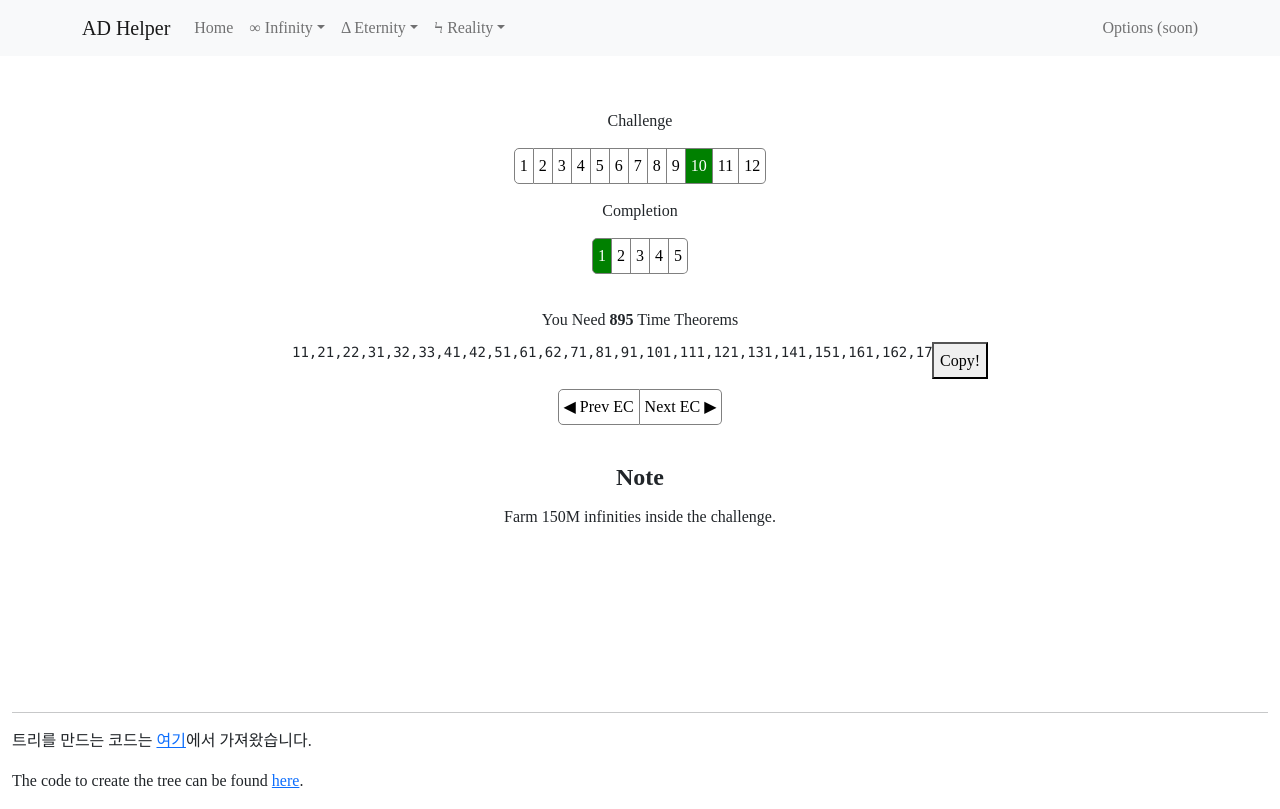
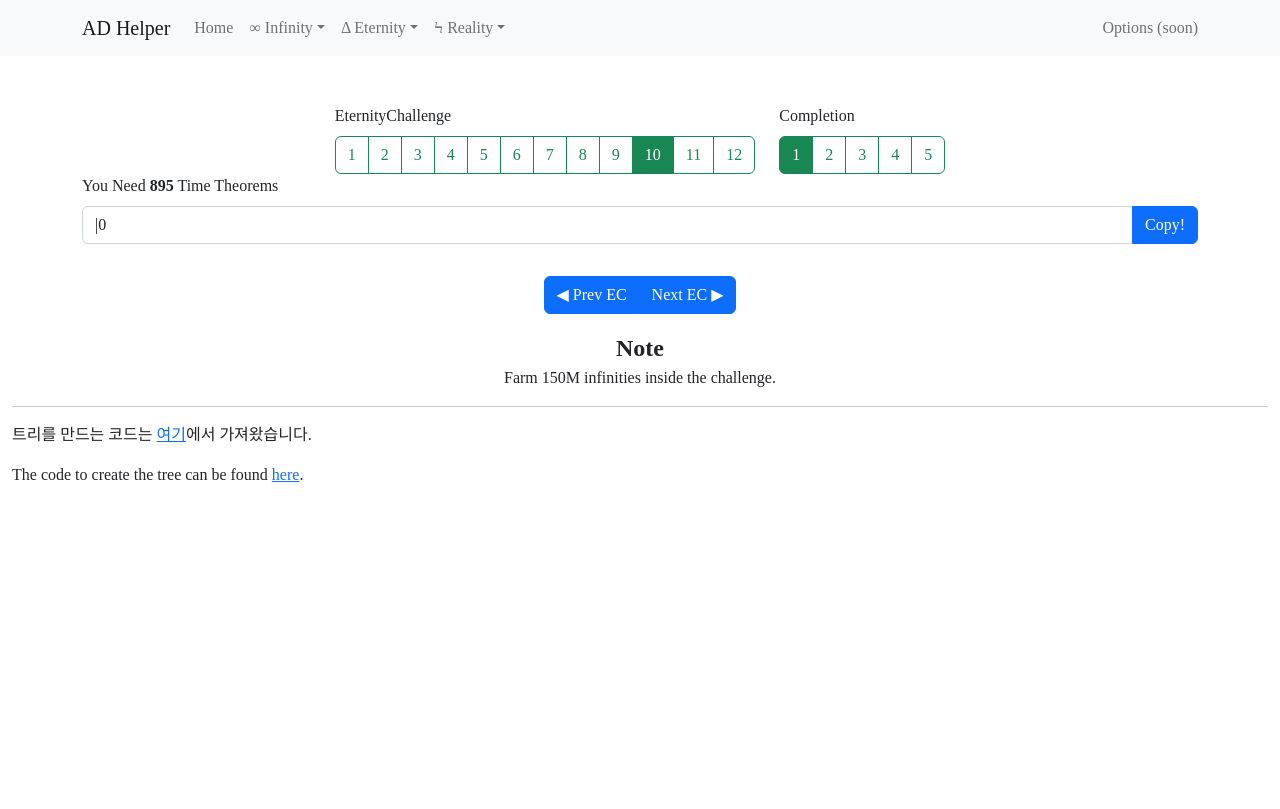
Before and after one commit to changwook987/antimatter-dimensions-helper, a React (Create React App) app: page /ec in a window 1280 px wide. Both pictures are taken after a click on the button "10". Built offline with nearby package versions, Linux system fonts and the light colour scheme; a web font is replaced by a local one; what break_infinity.js would draw is missing.

Commit message:
change style

```diff
--- a/src/components/CopyButton.tsx
+++ b/src/components/CopyButton.tsx
@@ -1,12 +1,41 @@
-import { PropsWithChildren } from "react";
+import { PropsWithChildren, useEffect, useState } from "react";
+import { Button, OverlayTrigger, Tooltip, TooltipProps } from "react-bootstrap";
 
 interface CopyButtonProps extends PropsWithChildren {
     text: string;
 }
 
 export const CopyButton = (props: CopyButtonProps) => {
+    const [getShow, setShow] = useState(false);
+    const [getTimeoutFunc, setTimeoutFunc] = useState<NodeJS.Timeout | null>(
+        null
+    );
     const copy = () => {
         navigator.clipboard.writeText(props.text);
+        setShow(true);
+        setTimeoutFunc(
+            setTimeout(() => {
+                setShow(false);
+            }, 2000)
+        );
     };
-    return <button onClick={copy}>{props.children}</button>;
+    const renderTooltip = (props: TooltipProps) => {
+        return <Tooltip {...props}>Copied!</Tooltip>;
+    };
+    useEffect(
+        () => () => {
+            if (getTimeoutFunc) clearTimeout(getTimeoutFunc);
+        },
+        [getTimeoutFunc]
+    );
+    return (
+        <OverlayTrigger
+            placement="top"
+            delay={{ show: 250, hide: 250 }}
+            show={getShow}
+            overlay={renderTooltip}
+        >
+            <Button onClick={copy}>{props.children}</Button>
+        </OverlayTrigger>
+    );
 };
--- a/src/components/Horizontal.tsx
+++ /dev/null
@@ -1,9 +0,0 @@
-import styled from "styled-components";
-
-export const Horizontal = styled.div`
-    display: flex;
-    flex-direction: row;
-    position: relative;
-    justify-content: center;
-    margin-bottom: 10px;
-`;
--- a/src/routes/EternityChallenge.tsx
+++ b/src/routes/EternityChallenge.tsx
@@ -1,45 +1,8 @@
 import { useEffect, useState } from "react";
-import { FullScreen } from "../components/FullScreen";
-import { Horizontal } from "../components/Horizontal";
 import { findEC, order } from "../utils/databases/eternitychallenges";
 import { CopyButton } from "../components/CopyButton";
-import styled from "styled-components";
-
-const WrapPre = styled.pre`
-    overflow: scroll;
-    width: 80%;
-`;
-
-const Button = styled(CopyButton)`
-    width: 20%;
-`;
-
-const SelectButton = styled.button<{ selected?: boolean }>`
-    background-color: ${(props) => (props.selected ? "green" : "white")};
-    color: ${(props) => (props.selected ? "white" : "black")};
-    border: 1px gray solid;
-    padding: 5px;
-    text-align: center;
-    transition: 0.2s;
-    border-left: none;
-    &:first-child {
-        border-left: 1px gray solid;
-        border-top-left-radius: 5px;
-        border-bottom-left-radius: 5px;
-    }
-    &:last-child {
-        border-top-right-radius: 5px;
-        border-bottom-right-radius: 5px;
-    }
-    &:hover {
-        background-color: ${(props) => (props.selected ? "green" : "gray")};
-    }
-`;
-
-const StyledSpan = styled.span`
-    display: inline-block;
-    padding: 5px;
-`;
+import { Button, Col, Container, Form, Row } from "react-bootstrap";
+import InputGroup from "react-bootstrap/InputGroup";
 
 export const EternityChallge = () => {
     const [getChallenge, setChallenge] = useState(1);
@@ -103,72 +66,99 @@ export const EternityChallge = () => {
     });
 
     return (
-        <FullScreen>
-            <Horizontal>
-                <StyledSpan>Challenge</StyledSpan>
-            </Horizontal>
-            <Horizontal>
+        <Container className="mt-5">
+            <Row className="justify-content-center">
+                <Col xs="auto">
+                    <Form.Label htmlFor="challenge">
+                        EternityChallenge
+                    </Form.Label>
+                    <InputGroup id="challenge">
                         {[1, 2, 3, 4, 5, 6, 7, 8, 9, 10, 11, 12].map((n) => {
                             return (
-                        <SelectButton
+                                <Button
                                     key={n}
-                            onClick={() => {
-                                setChallenge(n);
-                            }}
-                            selected={getChallenge === n}
+                                    onClick={() => setChallenge(n)}
+                                    variant={`${
+                                        getChallenge === n
+                                            ? "success"
+                                            : "outline-success"
+                                    }`}
                                 >
                                     {n}
-                        </SelectButton>
+                                </Button>
                             );
                         })}
-            </Horizontal>
-            <Horizontal>
-                <StyledSpan>Completion</StyledSpan>
-            </Horizontal>
-            <Horizontal>
+                    </InputGroup>
+                </Col>
+                <Col xs="auto">
+                    <Form.Label htmlFor="completion">Completion</Form.Label>
+                    <InputGroup id="completion">
                         {[1, 2, 3, 4, 5].map((n) => {
                             return (
-                        <SelectButton
+                                <Button
                                     key={n}
                                     onClick={() => {
                                         setCompletion(n);
                                     }}
-                            selected={getCompletion === n}
+                                    variant={`${
+                                        getCompletion === n
+                                            ? "success"
+                                            : "outline-success"
+                                    }`}
                                 >
                                     {n}
-                        </SelectButton>
+                                </Button>
                             );
                         })}
-            </Horizontal>
-            <br />
-            <Horizontal>
-                <span>
+                    </InputGroup>
+                </Col>
+            </Row>
+            <Row>
+                <Col xs="auto">
+                    <Form.Label htmlFor="tree">
                         You Need <b>{getTheorems}</b> Time Theorems
-                </span>
-            </Horizontal>
-            <Horizontal>
-                <WrapPre>{getTree}</WrapPre>
-                <Button text={getTree}>Copy!</Button>
-            </Horizontal>
-            <Horizontal>
-                <SelectButton onClick={prevEC}>◀ Prev EC</SelectButton>
-                <SelectButton onClick={nextEC}>Next EC ▶</SelectButton>
-            </Horizontal>
+                    </Form.Label>
+                </Col>
+            </Row>
+            <InputGroup id="tree">
+                <Form.Control
+                    as="textarea"
+                    style={{ resize: "none" }}
+                    readOnly
+                    rows={1}
+                >
+                    {getTree}
+                </Form.Control>
+                <CopyButton text={getTree}>Copy!</CopyButton>
+            </InputGroup>
+            <Row className="mt-3 justify-content-center">
+                <Col xs="auto">
+                    <InputGroup className="mt-3">
+                        <Button onClick={prevEC}>◀ Prev EC</Button>
+                        <Button onClick={nextEC}>Next EC ▶</Button>
+                    </InputGroup>
+                </Col>
+            </Row>
             {getNote && (
-                <div>
-                    <br />
-                    <Horizontal>
-                        <span style={{ fontWeight: "bold", fontSize: "1.5em" }}>
+                <>
+                    <Row className="mt-3">
+                        <Col
+                            style={{
+                                fontWeight: "bold",
+                                fontSize: "1.5em",
+                                textAlign: "center",
+                            }}
+                        >
                             Note
-                        </span>
-                    </Horizontal>
-                    <Horizontal>
-                        <div style={{ width: "50em", textAlign: "center" }}>
+                        </Col>
+                    </Row>
+                    <Row>
+                        <Col style={{ width: "50em", textAlign: "center" }}>
                             {getNote}
-                        </div>
-                    </Horizontal>
-                </div>
+                        </Col>
+                    </Row>
+                </>
             )}
-        </FullScreen>
+        </Container>
     );
 };
--- a/src/routes/Home.tsx
+++ b/src/routes/Home.tsx
@@ -1,6 +1,7 @@
 import { useEffect } from "react";
 import { FullScreen } from "../components/FullScreen";
 import { useNavigate, useSearchParams } from "react-router-dom";
+import { keyframes, styled } from "styled-components";
 
 export const Home = () => {
     const [getSearchParams] = useSearchParams();
--- a/src/routes/TimeStudy.tsx
+++ b/src/routes/TimeStudy.tsx
@@ -2,19 +2,9 @@ import { ChangeEventHandler, useEffect, useState } from "react";
 import { trees as generateTrees } from "../lib/tree";
 import { getAffordableStudiesFromStudyList } from "../functions/studies";
 import { PathButton } from "../components/PathButton";
-import { FullScreen } from "../components/FullScreen";
-import { styled } from "styled-components";
-import { Horizontal } from "../components/Horizontal";
 import { CopyButton } from "../components/CopyButton";
-
-const WrapPre = styled.pre`
-    overflow: scroll;
-    width: 80%;
-`;
-
-const Button = styled(CopyButton)`
-    width: 20%;
-`;
+import { Row, Container, Col, Form } from "react-bootstrap";
+import InputGroup from "react-bootstrap/InputGroup";
 
 export const TimeStudy = () => {
     const [getTrees, setTrees] = useState(generateTrees());
@@ -58,38 +48,57 @@ export const TimeStudy = () => {
     });
 
     return (
-        <FullScreen>
+        <Container className="mt-5">
+            <Row className="justify-content-md-center">
+                <Col xs="auto">
                     <h1>Current PATH: {get2ndPath || "active"}</h1>
-            <Horizontal>
+                </Col>
+            </Row>
+            <Row className="justify-content-md-center">
+                <Col xs="auto">
                     <PathButton
                         color="#ff0100"
                         onClick={() => set2ndPath("active")}
                     >
                         Active
                     </PathButton>
+                </Col>
+                <Col xs="auto">
                     <PathButton
                         color="#5e33b6"
                         onClick={() => set2ndPath("passive")}
                     >
                         Passive
                     </PathButton>
-                <PathButton color="#0080ff" onClick={() => set2ndPath("idle")}>
+                </Col>
+                <Col xs="auto">
+                    <PathButton
+                        color="#0080ff"
+                        onClick={() => set2ndPath("idle")}
+                    >
                         Idle
                     </PathButton>
-            </Horizontal>
-            <Horizontal>
-                You have
-                <input
+                </Col>
+            </Row>
+            <InputGroup>
+                <InputGroup.Text>You have</InputGroup.Text>
+                <Form.Control
                     type="number"
                     onChange={onTheormsInput}
                     value={getTheorms.toString()}
                 />
-                Theorems
-            </Horizontal>
-            <Horizontal>
-                <WrapPre>{getPath}</WrapPre>
-                <Button text={getPath}>Copy!</Button>
-            </Horizontal>
-        </FullScreen>
+                <InputGroup.Text>Theorems</InputGroup.Text>
+            </InputGroup>
+            <InputGroup className="mt-3">
+                <Form.Control
+                    as="textarea"
+                    rows={1}
+                    value={getPath}
+                    readOnly
+                    style={{ resize: "none" }}
+                ></Form.Control>
+                <CopyButton text={getPath}>Copy!</CopyButton>
+            </InputGroup>
+        </Container>
     );
 };
```
Also changed, not shown: src/components/Footer.tsx (+12 -5 lines), src/components/Navitation.tsx (+46 -17 lines). Lines whose indentation alone changed are shown as unchanged.
